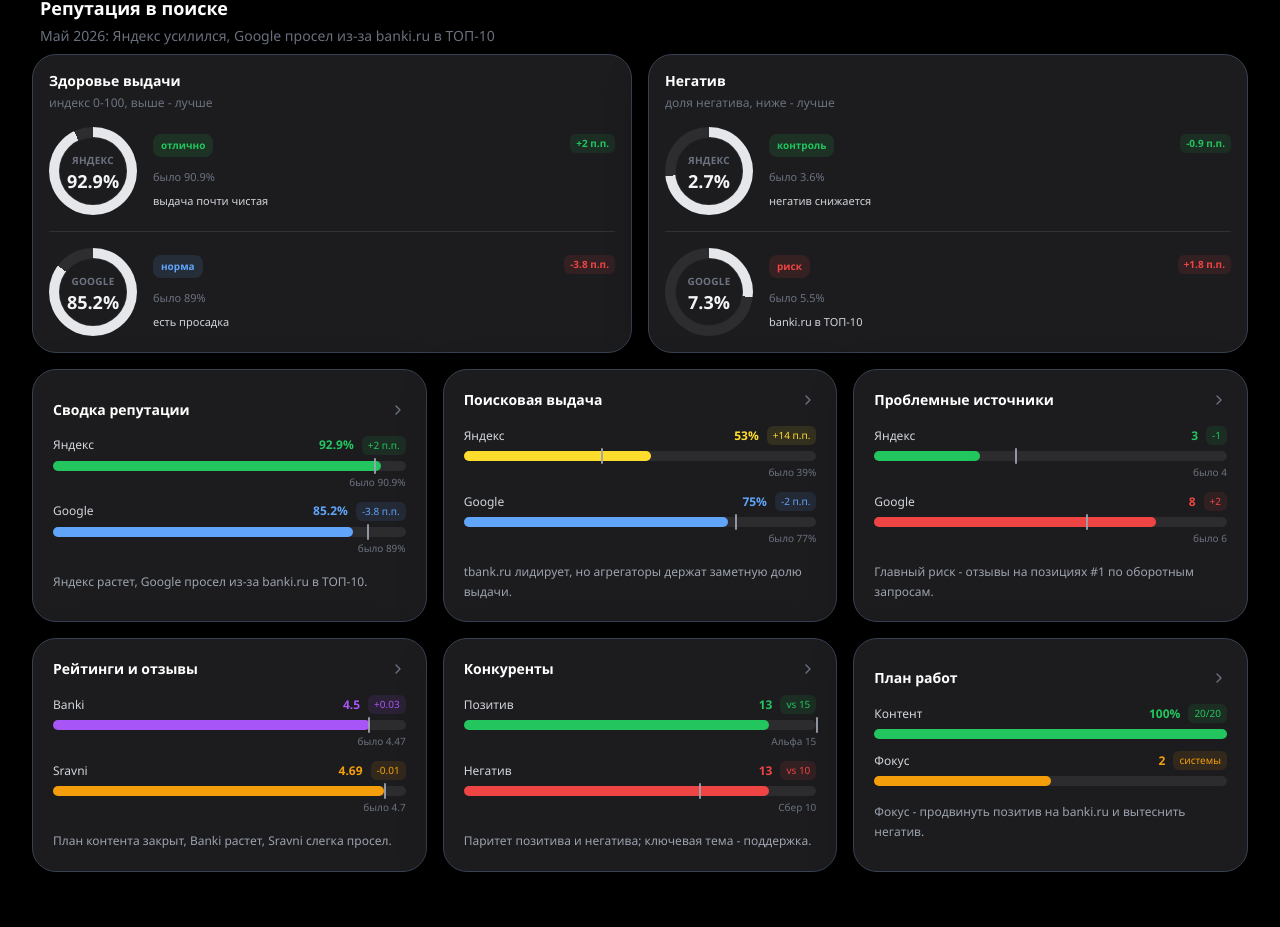
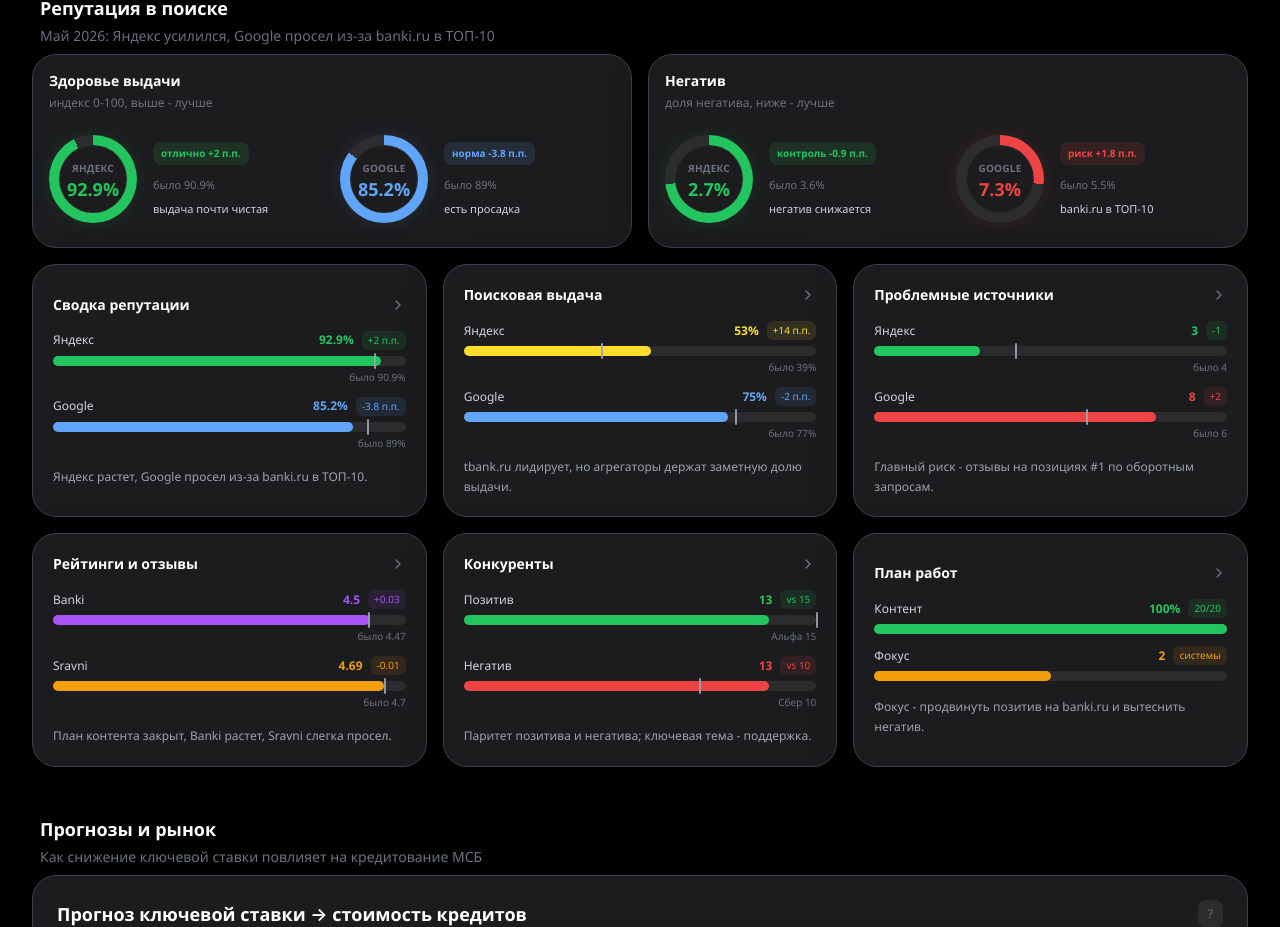
Before and after one commit to Kosxy/tbank-dashboard, a React (Vite) app: page / in a window 1280 px wide. Shown: the part 2473-3400 px from the top of the page. Built offline with nearby package versions, Linux system fonts and the light colour scheme.

Commit message:
Refine reputation donut widget layout

```diff
--- a/src/App.jsx
+++ b/src/App.jsx
@@ -554,8 +554,8 @@
         <div className="text-xs mt-1" style={{ color: "#6B7280" }}>{widget.caption}</div>
       </div>
     </div>
-    <div>
-      {widget.items.map((item, index) => {
+    <div className="grid gap-4" style={{ gridTemplateColumns: widget.items.length > 1 ? "repeat(2, minmax(0, 1fr))" : "1fr" }}>
+      {widget.items.map((item) => {
         const zoneColor = item.zoneColor || item.color;
         const rawRatio = widget.max ? item.score / widget.max : 0;
         const normalizedRatio = widget.scale === "inverse" ? 1 - rawRatio : rawRatio;
@@ -567,29 +567,30 @@
           <div
             key={item.label}
             className="min-w-0 flex items-center gap-4"
-            style={{
-              paddingTop: index === 0 ? 0 : "16px",
-              marginTop: index === 0 ? 0 : "16px",
-              borderTop: index === 0 ? "none" : "1px solid #2F3137",
-            }}
+            style={{ minHeight: "104px" }}
           >
             <div className="relative shrink-0" style={{ width: `${gaugeSize}px`, height: `${gaugeSize}px` }}>
               <div
                 className="absolute inset-0 rounded-full"
                 style={{
-                  background: `conic-gradient(#E5E7EB 0deg ${gaugeAngle}, rgba(255,255,255,0.08) ${gaugeAngle} 360deg)`,
+                  background: `conic-gradient(${item.color} 0deg ${gaugeAngle}, rgba(255,255,255,0.08) ${gaugeAngle} 360deg)`,
+                  boxShadow: `0 0 18px ${item.color}22`,
                 }}
               />
               <div className="absolute inset-[10px] rounded-full" style={{ backgroundColor: "#1C1C1E", border: "1px solid rgba(255,255,255,0.06)" }} />
               <div className="absolute inset-0 flex flex-col items-center justify-center text-center px-2">
                 <span className="text-[10px] font-semibold uppercase tracking-wide" style={{ color: "#6B7280" }}>{item.label}</span>
-                <span className="text-lg font-bold mt-1 leading-none" style={{ color: "#F3F4F6" }}>{item.display}</span>
+                <span className="text-lg font-bold mt-1 leading-none" style={{ color: item.color }}>{item.display}</span>
               </div>
             </div>
             <div className="min-w-0 flex-1">
               <div className="flex items-start justify-between gap-2">
-                <span className="text-[10px] font-semibold px-2 py-1 rounded-lg shrink-0" style={{ color: zoneColor, backgroundColor: `${zoneColor}1F` }}>{item.zone}</span>
-                <span className="text-[10px] font-semibold px-1.5 py-0.5 rounded-md shrink-0" style={{ color: item.deltaColor, backgroundColor: `${item.deltaColor}1A` }}>{item.delta}</span>
+                <span
+                  className="text-[10px] font-semibold px-2 py-1 rounded-lg shrink-0"
+                  style={{ color: zoneColor, backgroundColor: `${zoneColor}1F` }}
+                >
+                  {item.zone} {item.delta}
+                </span>
               </div>
               <div className="text-[11px] mt-3" style={{ color: "#6B7280" }}>{item.previous}</div>
               <div className="text-[11px] mt-2 leading-snug" style={{ color: "#D1D5DB" }}>
```
